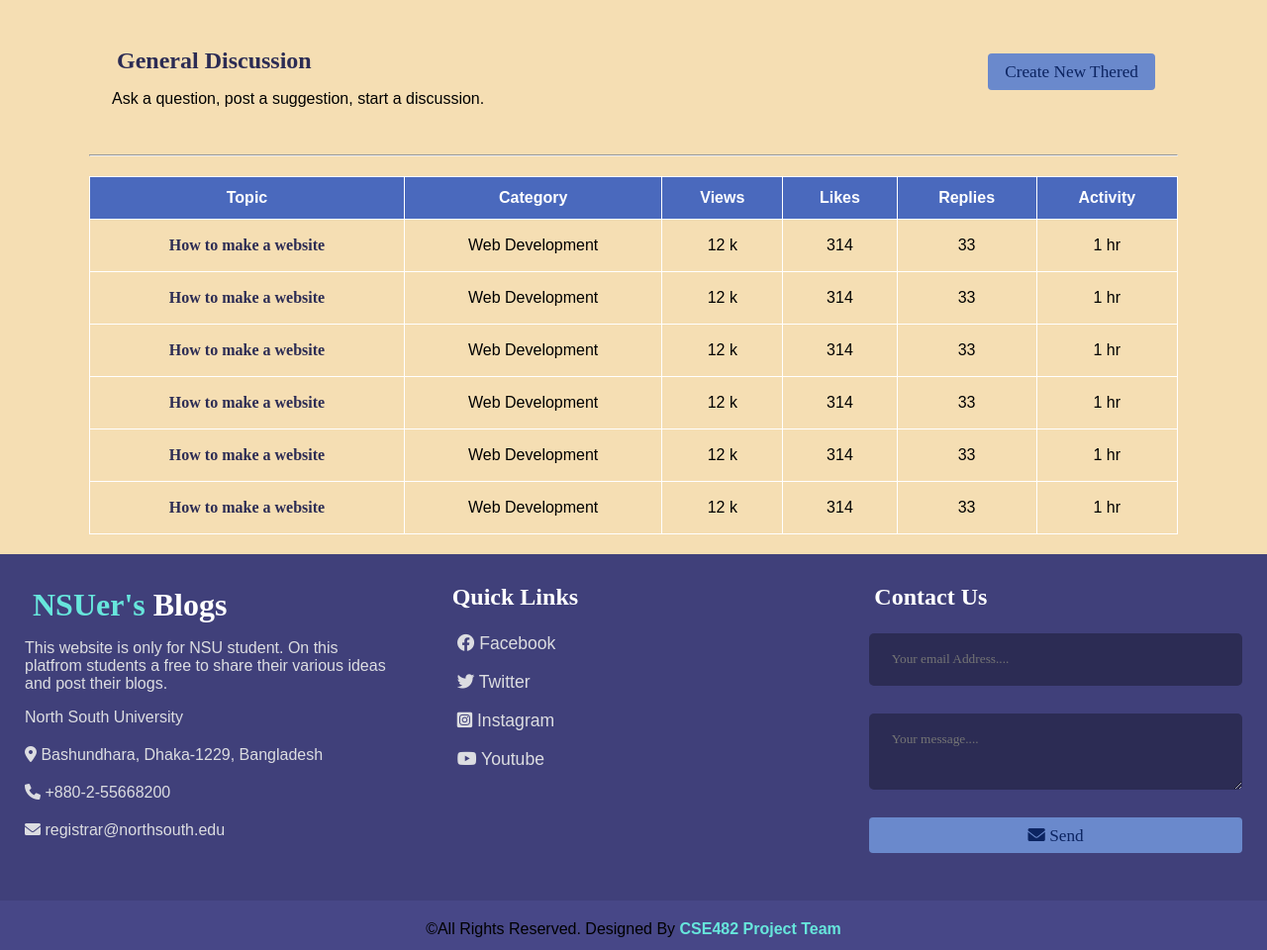
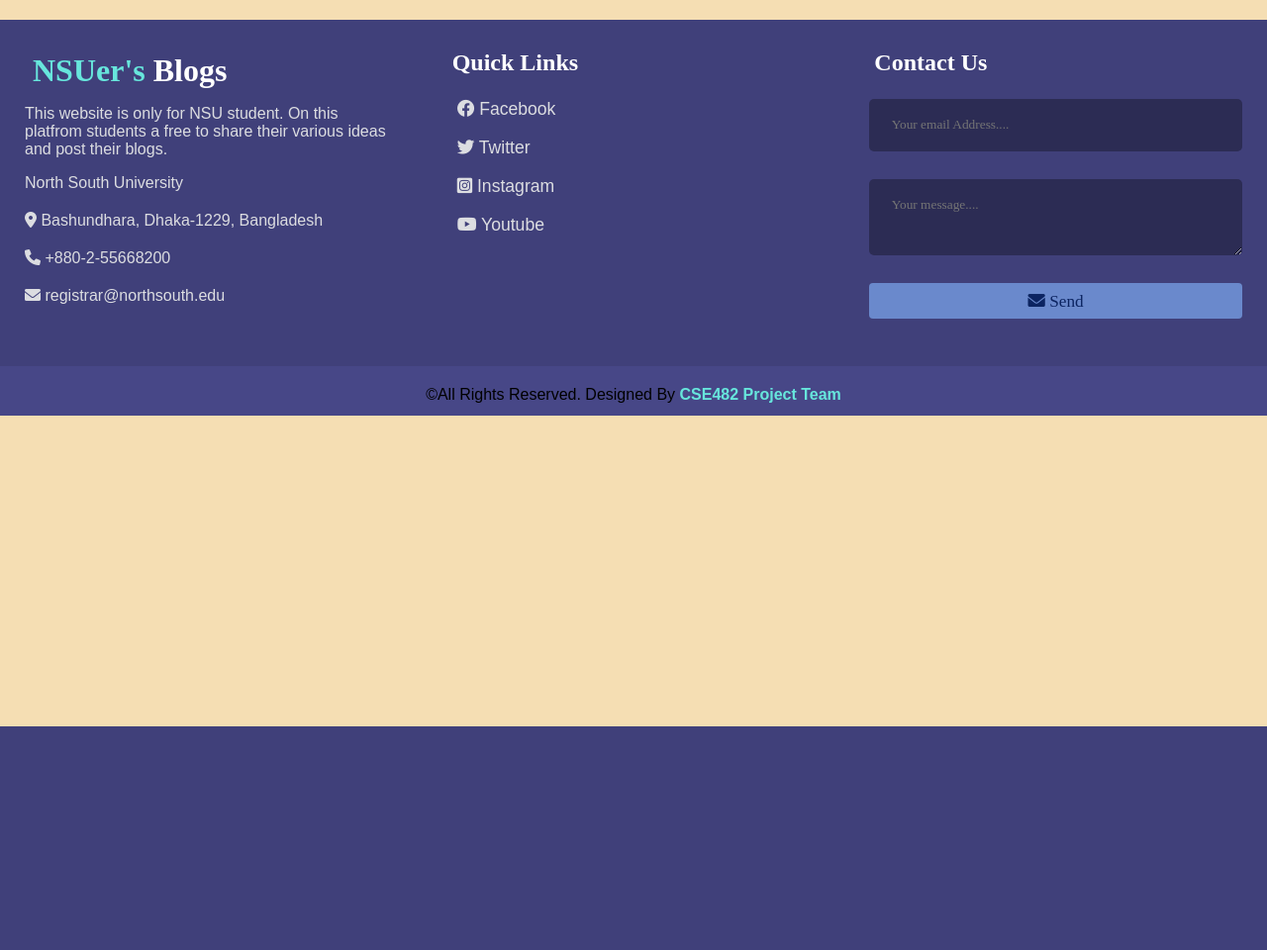
Before and after one commit to kmhmubin/Daily-NSU-Blog, a PHP site: page / in a window 1280 px wide. Shown: the part 66-1026 px from the top of the page at 99% size. After the commit the page ends 800 px from the top, so only its background shows below. Run offline with PHP 8.4, Linux system fonts and the light colour scheme; some web fonts are replaced.

Commit message:
Frontend #1: homepage

```diff
--- a/index.php
+++ b/index.php
@@ -3,137 +3,7 @@ include('include/header.php');
 ?>
 
 <main class="container mtb-2">
-    <section class="discussion-header">
-        <div class="discussion-title">
-            <h1>General Discussion</h1>
-            <p>Ask a question, post a suggestion, start a discussion.</p>
-        </div>
-        <div class="discussion-create">
-            <div class="mt-2">
-                <a href="#" class="btn">Create New Thered</a>
-            </div>
-        </div>
-    </section>
-    <div>
-        <hr />
-    </div>
 
-    <!-- Discussion Table data -->
-
-    <section>
-        <div class="mtb-2">
-            <table>
-                <thead>
-                    <tr>
-                        <th>Topic</th>
-                        <th>Category</th>
-                        <th>Views</th>
-                        <th>Likes</th>
-                        <th>Replies</th>
-                        <th>Activity</th>
-                    </tr>
-                </thead>
-                <tbody>
-                    <tr>
-                        <td data-label="Topic">
-                            <a href="#">
-                                <h4>How to make a website</h4>
-                            </a>
-                        </td>
-                        <td data-label="Category">
-                            <a href="#" class="text-center" role="button">
-                                Web Development
-                            </a>
-                        </td>
-                        <td data-label="Views">12 k</td>
-                        <td data-label="Like">314</td>
-                        <td data-label="Relpy">33</td>
-                        <td data-label="Activity">1 hr</td>
-                    </tr>
-                    <tr>
-                        <td data-label="Topic">
-                            <a href="#">
-                                <h4>How to make a website</h4>
-                            </a>
-                        </td>
-                        <td data-label="Category">
-                            <a href="#" class="text-center" role="button">
-                                Web Development
-                            </a>
-                        </td>
-                        <td data-label="Views">12 k</td>
-                        <td data-label="Like">314</td>
-                        <td data-label="Relpy">33</td>
-                        <td data-label="Activity">1 hr</td>
-                    </tr>
-                    <tr>
-                        <td data-label="Topic">
-                            <a href="#">
-                                <h4>How to make a website</h4>
-                            </a>
-                        </td>
-                        <td data-label="Category">
-                            <a href="#" class="text-center" role="button">
-                                Web Development
-                            </a>
-                        </td>
-                        <td data-label="Views">12 k</td>
-                        <td data-label="Like">314</td>
-                        <td data-label="Relpy">33</td>
-                        <td data-label="Activity">1 hr</td>
-                    </tr>
-                    <tr>
-                        <td data-label="Topic">
-                            <a href="#">
-                                <h4>How to make a website</h4>
-                            </a>
-                        </td>
-                        <td data-label="Category">
-                            <a href="#" class="text-center" role="button">
-                                Web Development
-                            </a>
-                        </td>
-                        <td data-label="Views">12 k</td>
-                        <td data-label="Like">314</td>
-                        <td data-label="Relpy">33</td>
-                        <td data-label="Activity">1 hr</td>
-                    </tr>
-                    <tr>
-                        <td data-label="Topic">
-                            <a href="#">
-                                <h4>How to make a website</h4>
-                            </a>
-                        </td>
-                        <td data-label="Category">
-                            <a href="#" class="text-center" role="button">
-                                Web Development
-                            </a>
-                        </td>
-                        <td data-label="Views">12 k</td>
-                        <td data-label="Like">314</td>
-                        <td data-label="Relpy">33</td>
-                        <td data-label="Activity">1 hr</td>
-                    </tr>
-                    <tr>
-                        <td data-label="Topic">
-                            <a href="#">
-                                <h4>How to make a website</h4>
-                            </a>
-                        </td>
-                        <td data-label="Category">
-                            <a href="#" class="text-center" role="button">
-                                Web Development
-                            </a>
-                        </td>
-                        <td data-label="Views">12 k</td>
-                        <td data-label="Like">314</td>
-                        <td data-label="Relpy">33</td>
-                        <td data-label="Activity">1 hr</td>
-                    </tr>
-                </tbody>
-            </table>
-        </div>
-    </section>
 </main>
 
 <?php
```
